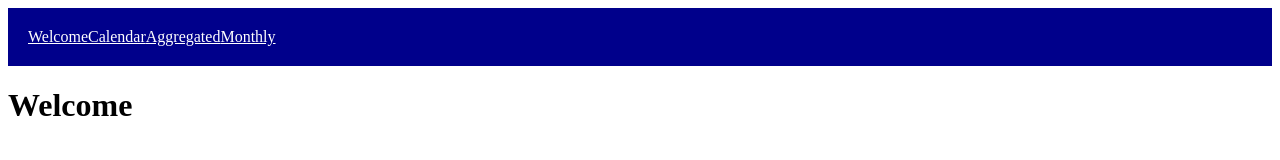
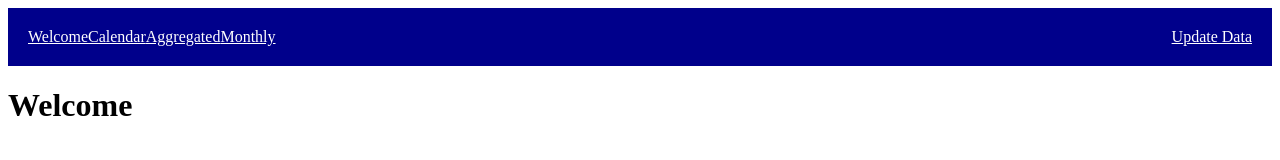
Before and after one commit to HelgeKrueger/strava_viz, a Vue app: page / in a window 1280 px wide. Shown: the top 160 px of the page. Built offline with nearby package versions, Linux system fonts and the light colour scheme; the HTML template or start-up script is replaced by a standard one.

Commit message:
Implement basic UpdateData button in vue

```diff
--- a/src/components/App.vue
+++ b/src/components/App.vue
@@ -5,6 +5,9 @@
       <router-link to="/calendar">Calendar</router-link>
       <router-link to="/aggregated">Aggregated</router-link>
       <router-link to="/monthly">Monthly</router-link>
+      <span class="float-right">
+        <UpdateData />
+      </span>
     </div>
     <router-view></router-view>
   </div>
@@ -18,6 +21,7 @@ import Calendar from "./Calendar.vue";
 import Welcome from "./Welcome.vue";
 import Aggregated from "./Aggregated.vue";
 import Monthly from "./Monthly.vue";
+import UpdateData from "./UpdateData.vue";
 
 Vue.use(Router);
 
@@ -49,7 +53,11 @@ export default {
     Calendar,
     Welcome,
     Aggregated,
-    Monthly
+    Monthly,
+    UpdateData
+  },
+  methods: {
+    updateData: () => {}
   }
 };
 </script>
@@ -67,4 +75,8 @@ a {
 a:visited {
   color: white;
 }
+
+.float-right {
+  float: right;
+}
 </style>
--- /dev/null
+++ b/src/components/UpdateData.vue
@@ -0,0 +1,31 @@
+<template>
+  <div>
+    <a href="#" v-on:click="update" v-if="!updating">Update Data</a>
+    <span v-if="updating">Updating</span>
+  </div>
+</template>
+
+<script>
+export default {
+  name: "UpdateData",
+  data: () => {
+    return {
+      updating: false
+    };
+  },
+  methods: {
+    update: function() {
+      this.updating = true;
+
+      fetch("/app/update_data")
+        .then(data => data.json())
+        .then(data => {
+          console.log(data);
+          setTimeout(() => {
+            this.updating = false;
+          }, 1000);
+        });
+    }
+  }
+};
+</script>
```
Also changed, not shown: 2 other files (tests, documents, lock files or other folders).
